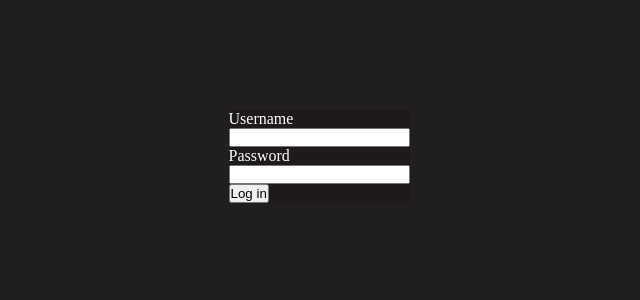
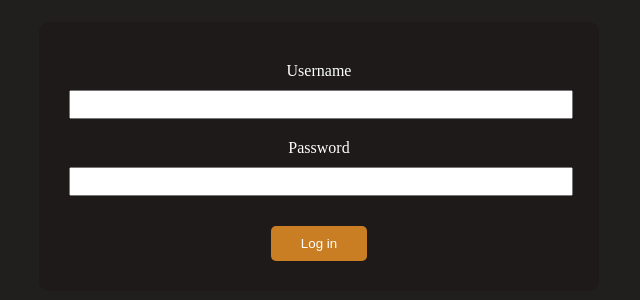
Before and after one commit to arben-djokovic/code-art, a React (Create React App) app: page / in a window 1280 px wide. Shown: the part 244-544 px from the top of the page, without its empty margins (321-961 px from the left). Built offline with nearby package versions, Linux system fonts and the light colour scheme.

Commit message:
Login page styled

```diff
--- a/src/pages/Login/Login.scss
+++ b/src/pages/Login/Login.scss
@@ -8,6 +8,33 @@
         color: #545250;
     }
     .authForm{
+        display: flex;
+        flex-direction: column;
+        margin: auto;
+        width: 500px;
+        grid-gap: 10px;
         background-color: #1D1A19;
+        padding: 30px;
+        border-radius: 10px;
+        text-align: center;
+        .input{
+            p{
+                margin: 10px;
+            }
+            input{
+                width: calc(100% - 10px);
+                padding: 5px;
+            }
+        }
+        .loginBtn{
+            margin: auto;
+            margin-top: 20px;
+            background-color: #C97E24;
+            border: none;
+            border-radius: 5px;
+            padding: 10px 30px;
+            cursor: pointer;
+            color: white;
+        }
     }
 }
```
